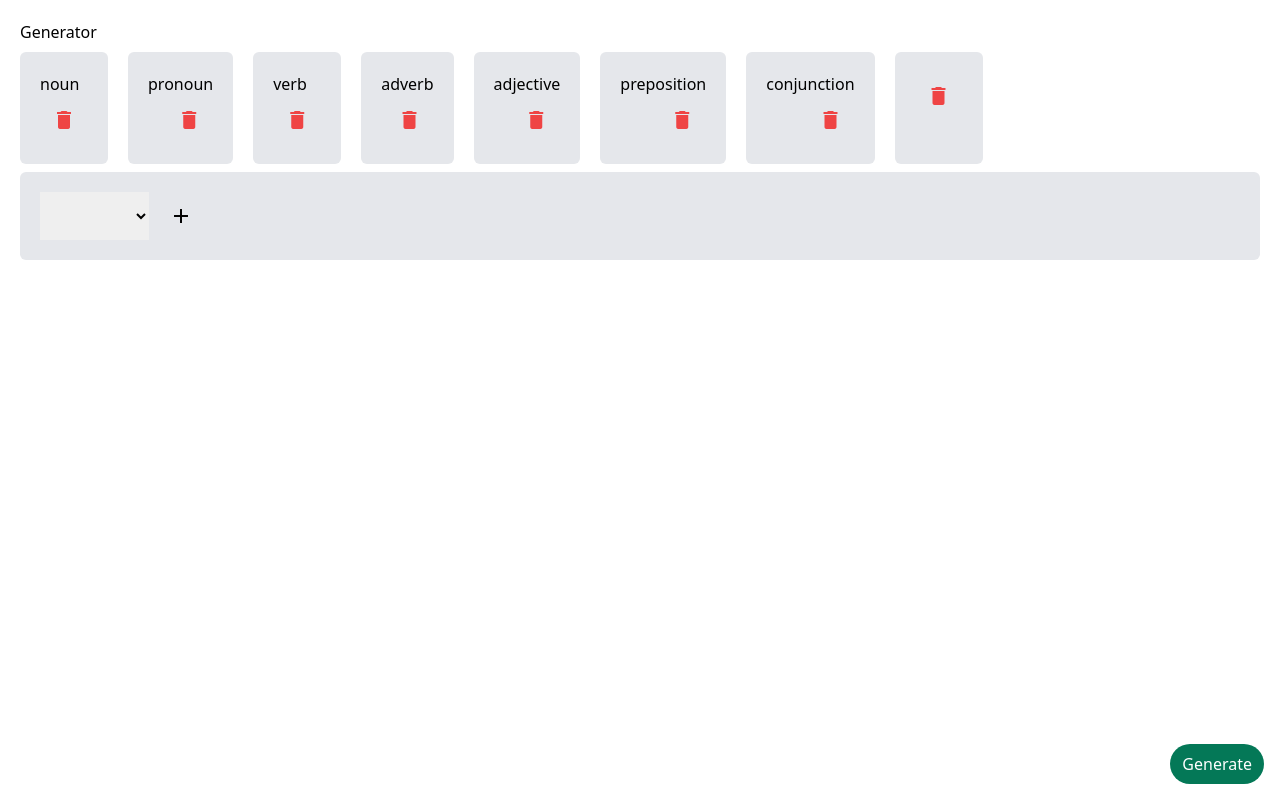
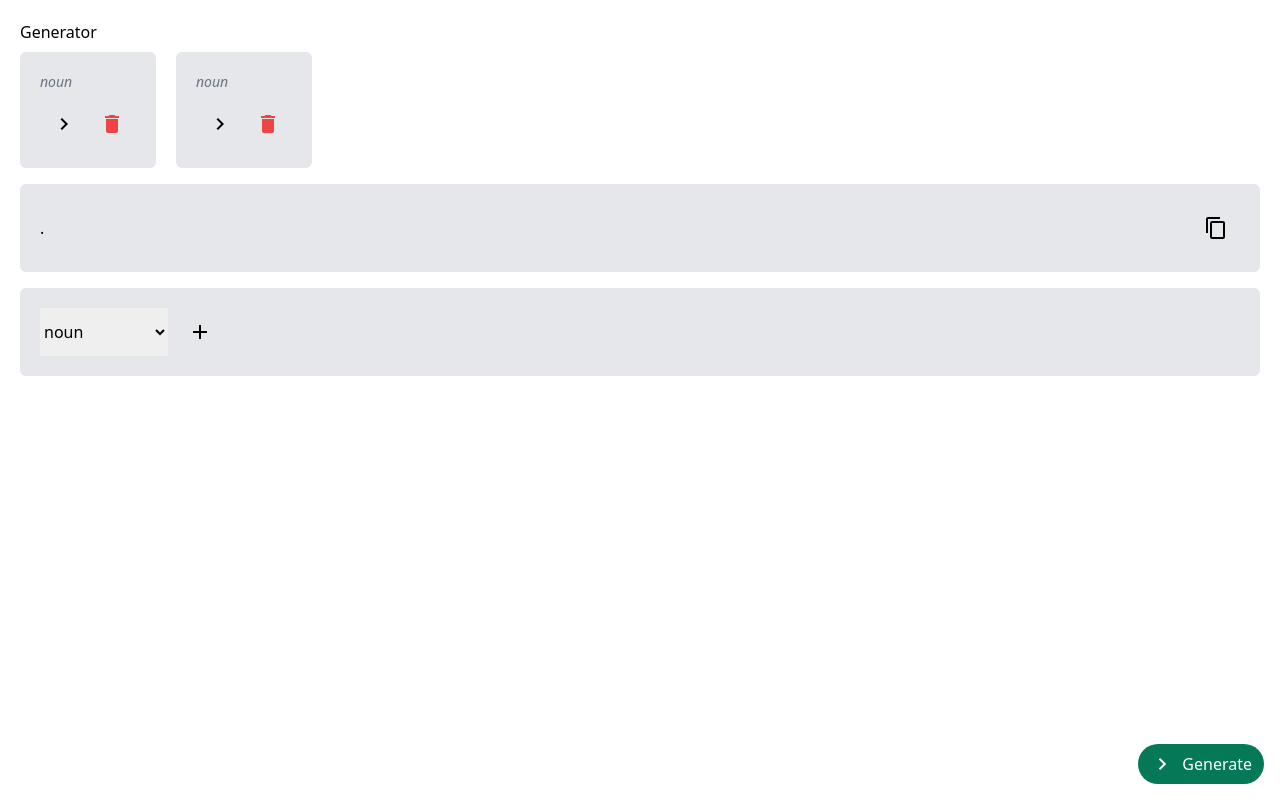
Before and after one commit to ChaDonSom/gibberish-generator, a Vue app: page / in a window 1280 px wide. Both pictures are taken after a click on the button "add". Built offline with nearby package versions, Linux system fonts and the light colour scheme.

Commit message:
Add actions & features

```diff
--- a/src/App.vue
+++ b/src/App.vue
@@ -1,7 +1,6 @@
 <template>
   <div class="flex flex-col justify-center p-5">
     <h1>Generator</h1>
-    <button @click="generate" class="fixed bottom-4 right-4 bg-green-700 hover:bg-green-500 text-white p-2 px-3 rounded-full m-auto">Generate</button>
     <draggable
         v-model="wordSlotsArray"
         item-key="id"
@@ -13,36 +12,92 @@
         @end="drag = false"
     >
       <template #item="{ element }">
-        <div class="rounded-md bg-gray-200 p-5 cursor-move">
-          <p>{{ element.word?.word }}</p>
-          <p>{{ element.partOfSpeech }}</p>
-          <div class="flex flex-row-reverse">
+        <div class="rounded-md bg-gray-200 p-5 transition-all" :class="{
+          'filter blur-sm grayscale': element.loading
+        }">
+          <p class="italic text-gray-500 text-sm cursor-move">{{ element.partOfSpeech }}</p>
+          <p v-if="!element.editing">{{ element.word?.word }}</p>
+          <input v-if="element.editing" v-model="editingWord" @change="change(element)" ref="editingWordInput" />
+          <div class="flex flex-row-reverse cursor-move pt-2">
             <button
-                class="hover:bg-gray-300 text-red-500 rounded-full h-12 w-12 flex items-center justify-center"
+                class="hover:bg-gray-300 text-red-500 rounded-full h-12 w-12 flex items-center justify-center cursor-pointer"
                 @click="remove(element)"
             >
               <i class="material-icons">delete</i>
+            </button>
+            <button v-if="element.word?.word"
+                title="Search google"
+                class="hover:bg-gray-300 rounded-full h-12 w-12 flex items-center justify-center cursor-pointer"
+                @click="search(element.word?.word)"
+            >
+              <i class="material-icons">manage_search</i>
+            </button>
+            <button v-if="element.word?.word && element.response?.data?.results?.[0]?.synonyms"
+                title="Switch to a synonym"
+                class="hover:bg-gray-300 rounded-full h-12 w-12 flex items-center justify-center cursor-pointer"
+                @click="switchToSynonym(element.id)"
+            >
+              <i class="material-icons">unfold_more</i>
+            </button>
+            <button v-if="element.word?.word"
+                title="Edit"
+                class="hover:bg-gray-300 rounded-full h-12 w-12 flex items-center justify-center cursor-pointer"
+                @click="edit(element)"
+            >
+              <i class="material-icons">edit</i>
+            </button>
+            <button v-if="element.word?.word"
+                title="Retry"
+                class="hover:bg-gray-300 rounded-full h-12 w-12 flex items-center justify-center cursor-pointer"
+                @click="retry(element)"
+            >
+              <i class="material-icons">refresh</i>
+            </button>
+            <button v-if="!element.word?.word && element.partOfSpeech"
+                title="Fill"
+                class="hover:bg-gray-300 rounded-full h-12 w-12 flex items-center justify-center cursor-pointer"
+                @click="retry(element)"
+            >
+              <i class="material-icons">navigate_next</i>
             </button>
           </div>
         </div>
       </template>
     </draggable>
-    <div class="rounded-md bg-gray-200 p-5 flex gap-2">
+    <div class="rounded-md bg-gray-200 p-5 my-2 flex flex-row items-center">
+      <span v-if="wordsJoined">{{ `${wordsJoined[0]?.toUpperCase?.()}${wordsJoined.slice(1)}.` }}</span>
+      <button
+          v-if="wordsJoined"
+          title="Copy to clipboard"
+          class="hover:bg-gray-300 active:bg-gray-400 rounded-full h-12 w-12 flex items-center justify-center ml-auto"
+          @click="copy"
+      >
+        <i class="material-icons">content_copy</i>
+      </button>
+    </div>
+    <div class="rounded-md bg-gray-200 p-5 flex gap-2 my-2">
       <select v-model="selectedPart">
+        <option>custom...</option>
         <option v-for="part of partsOfSpeech" :key="part">{{ part }}</option>
       </select>
+      <input v-if="selectedPart == 'custom...'" v-model="customPart" ref="selectedPartInput" @change="add" />
       <button
           class="hover:bg-gray-300 active:bg-gray-400 rounded-full h-12 w-12 flex items-center justify-center"
-          @click="add(selectedPart)"
+          @click="add"
       >
         <i class="material-icons">add</i>
       </button>
     </div>
+    <button @click="generate" class="fixed bottom-4 right-4 bg-green-700 hover:bg-green-500 text-white p-2 px-3 rounded-full m-auto flex gap-2 items-center justify-center cursor-pointer">
+      <i class="material-icons">navigate_next</i>
+      Generate
+    </button>
   </div>
 </template>
 
 <script setup>
 import { computed, reactive, ref } from "@vue/reactivity"
+import { watch } from "@vue/runtime-core"
 import axios from "axios"
 import Draggable from 'vuedraggable'
 
@@ -53,17 +108,15 @@ const partsOfSpeech = ref([
   'adverb',
   'adjective',
   'preposition',
-  'conjunction'
+  'conjunction',
+  'definite article'
 ])
-const selectedPart = ref("")
+const selectedPart = ref("noun")
+const customPart = ref("")
+const editingWord = ref("")
+const lastWordSlotId = ref(7)
 const wordSlots = reactive({
-  1: { id: 1, partOfSpeech: 'noun',        word: {}, response: null, order: 1 },
-  2: { id: 2, partOfSpeech: 'pronoun',     word: {}, response: null, order: 2 },
-  3: { id: 3, partOfSpeech: 'verb',        word: {}, response: null, order: 3 },
-  4: { id: 4, partOfSpeech: 'adverb',      word: {}, response: null, order: 4 },
-  5: { id: 5, partOfSpeech: 'adjective',   word: {}, response: null, order: 5 },
-  6: { id: 6, partOfSpeech: 'preposition', word: {}, response: null, order: 6 },
-  7: { id: 7, partOfSpeech: 'conjunction', word: {}, response: null, order: 7 }
+  1: { id: 1, partOfSpeech: 'noun',        word: {}, response: null, order: 1, loading: false },
 })
 const wordSlotsArray = computed({
   get: () => Object.values(wordSlots).sort((a, b) => a.order - b.order),
@@ -76,16 +129,95 @@ const wordSlotsArray = computed({
     }
   }
 })
+const wordsJoined = computed(() => wordSlotsArray.value.map(slot => slot.word?.word).join(" "))
 const drag = ref(false)
+const selectedPartInput = ref(null)
+watch(
+  () => selectedPart.value,
+  value => {
+    if (value == 'custom...') {
+      setTimeout(() => {
+        selectedPartInput.value.focus()
+        selectedPartInput.value.select()
+      })
+    }
+  }
+)
+const editingWordInput = ref(null)
 
-function add(part) {
-  wordSlots[wordSlotsArray.value.length + 1] = {
-    id: wordSlotsArray.value.length + 1,
-    partOfSpeech: part,
-    word: {},
-    response: null,
-    order: wordSlotsArray.value.length + 1,
+function add() {
+  let isCustom = selectedPart.value == 'custom...'
+  let selected = !isCustom ? selectedPart.value : customPart.value
+  let nextId = lastWordSlotId.value++
+  wordSlots[nextId] = {
+    id: nextId,
+    partOfSpeech: selected,
+    word: {
+      word: isCustom ? selected : null,
+      partOfSpeech: isCustom ? selected : null,
+    },
+    response: !isCustom ? null : {
+      data: {
+        word: selected,
+        results: [
+          {
+            partOfSpeech: selected,
           }
+        ]
+      }
+    },
+    order: nextId,
+  }
+}
+
+function search(term) {
+  window.open(`https://google.com/search?q=${term}`)
+}
+
+function edit(slot) {
+  editingWord.value = slot.word?.word
+  slot.editing = true
+  setTimeout(() => {
+    editingWordInput.value.focus()
+    editingWordInput.value.select()
+  })
+}
+
+function change(slot) {
+  slot.word.word = editingWord.value
+  editingWord.value = ""
+  slot.editing = false
+}
+
+function switchToSynonym(slotId) {
+  if (!wordSlots[slotId]) return
+  let synonyms = wordSlots[slotId].response?.data?.results?.[0]?.synonyms
+  wordSlots[slotId].word.word = synonyms[Math.floor(Math.random() * synonyms.length)]
+}
+
+async function retry(wordSlot) {
+  wordSlots[wordSlot.id].loading = true
+  wordSlots[wordSlot.id].response = await axios.request({
+    method: "GET",
+    url: "https://wordsapiv1.p.rapidapi.com/words/",
+    headers: {
+      "x-rapidapi-host": "wordsapiv1.p.rapidapi.com",
+      "x-rapidapi-key": process.env.VUE_APP_WORDS_API_KEY,
+    },
+    params: {
+      random: true,
+      partOfSpeech: wordSlots[wordSlot.id].partOfSpeech,
+      hasDetails: "definitions",
+    },
+  })
+
+  let response = wordSlots[wordSlot.id].response
+  let data = response?.data
+  wordSlots[wordSlot.id].word = {
+    word: data?.word,
+    partOfSpeech: data?.results?.[0]?.partOfSpeech,
+  }
+  wordSlots[wordSlot.id].loading = false
 }
 
 function remove(slot) {
@@ -96,6 +228,8 @@ async function generate() {
   const keys = Object.keys(wordSlots)
 
   for (let key of keys) {
+    if (partsOfSpeech.value.includes(wordSlots[key].partOfSpeech)) {
+      wordSlots[key].loading = true
       wordSlots[key].response = await axios.request({
         method: "GET",
         url: "https://wordsapiv1.p.rapidapi.com/words/",
@@ -110,12 +244,15 @@ async function generate() {
           hasDetails: "definitions",
         },
       })
+      wordSlots[key].loading = false
+    } else {
+      wordSlots[key].response = {
+        data: {
+          word: wordSlots[key].partOfSpeech,
+          partOfSpeech: ''
         }
-
-  // await Promise.all(Object.values(wordSlots).map(slot => slot.response))
-    // .then(results => ) // lost it in Promise.all
-
-  for (let key of Object.keys(wordSlots)) {
+      }
+    }
     let response = wordSlots[key].response
     let data = response?.data
     wordSlots[key].word = {
@@ -123,6 +260,10 @@ async function generate() {
       partOfSpeech: data?.results?.[0]?.partOfSpeech,
     }
   }
+}
+
+async function copy() {
+  await navigator.clipboard?.writeText?.(`${wordsJoined.value[0].toUpperCase()}${wordsJoined.value.slice(1)}.`)
 }
 </script>
 
```
Lines whose indentation alone changed are shown as unchanged.
